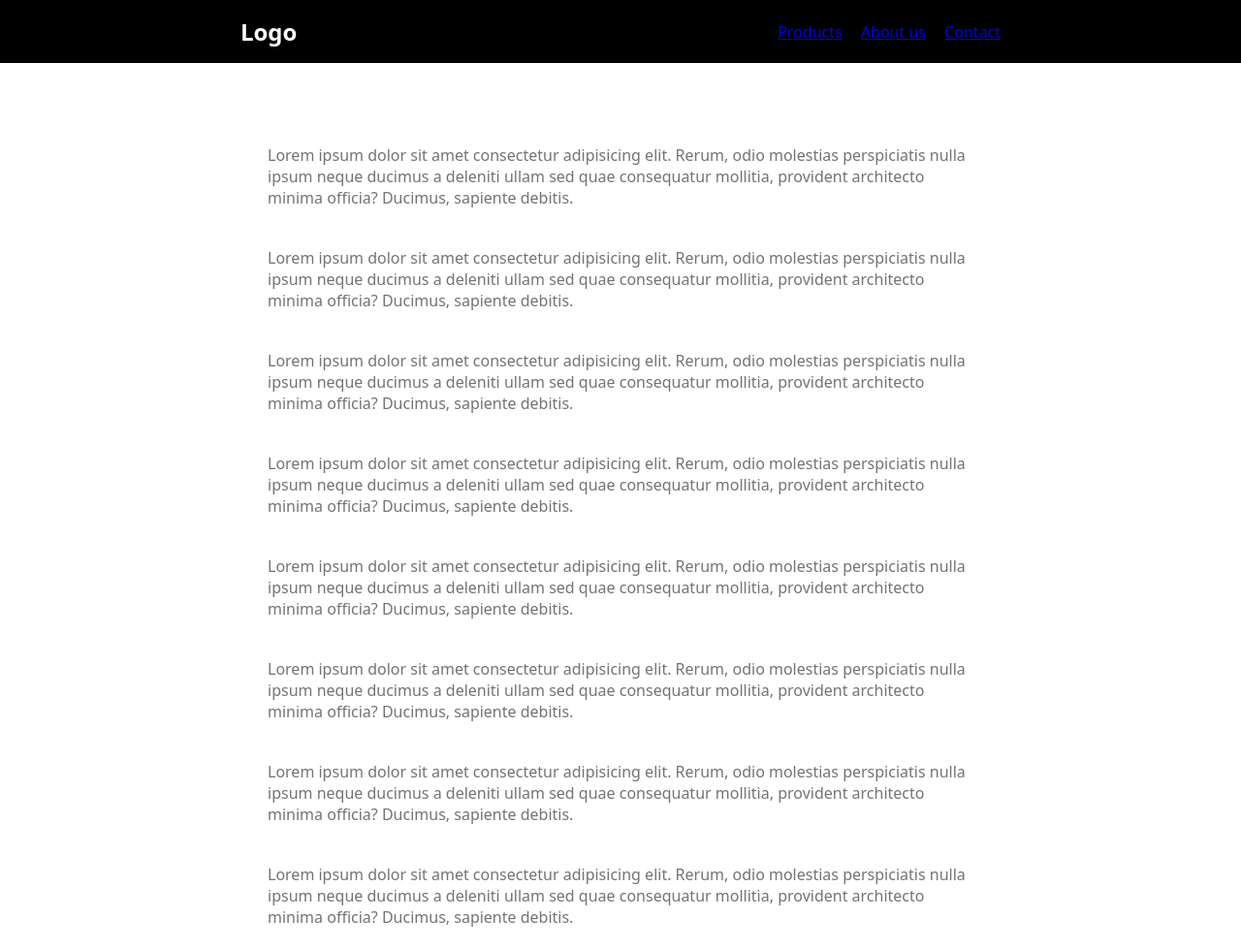
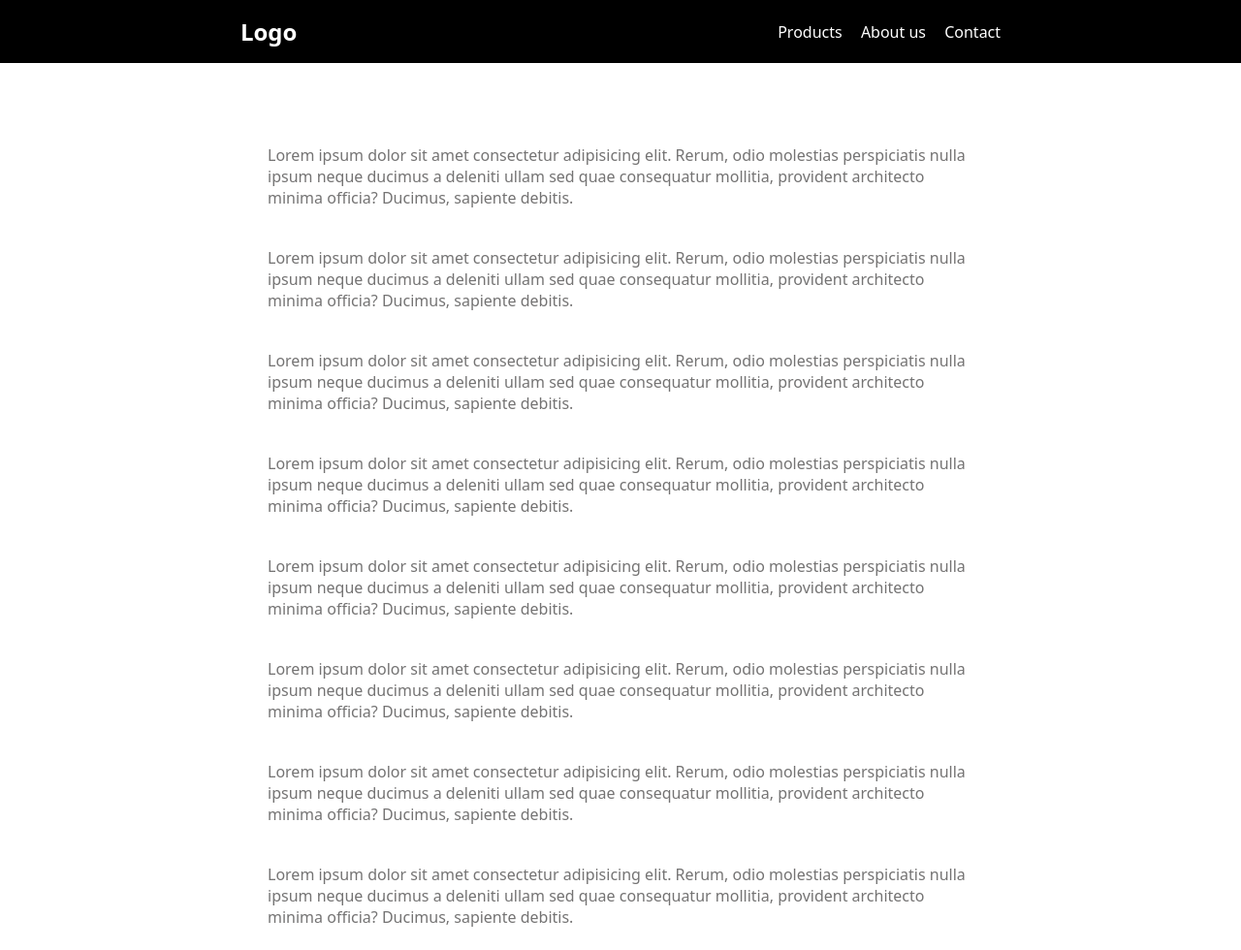
Before and after one commit to fbnjeje/E-Food, a website: page src/Index.html in a window 1280 px wide. Shown: the top 980 px of the page at 97% size. Drawn offline with Linux system fonts and the light colour scheme.

Commit message:
Arreglos

```diff
--- a/src/Index.html
+++ b/src/Index.html
@@ -15,13 +15,13 @@
         <nav class="header__nav">
             <ul>
                 <li>
-                    <a href="#">Products</a>
+                    <a class="aa" href="#">Products</a>
                 </li>
                 <li>
-                    <a href="#">About us</a>
+                    <a class="aa" href="#">About us</a>
                 </li>
                 <li>
-                    <a href="#">Contact</a>
+                    <a class="aa" href="#">Contact</a>
                 </li>
             </ul>
         </nav>
--- a/src/global.css
+++ b/src/global.css
@@ -13,6 +13,7 @@
 
 /* header nav */
 .header {
+
     background-color: rgb(0, 0, 0);
     color: #fff;
     display: flex;
@@ -34,3 +35,10 @@
     margin-top: auto;
     text-align: center;
 }
+.aa{
+    text-decoration: none;
+    color: white;
+}
+.aa:hover{
+    color: greenyellow;
+}
```
